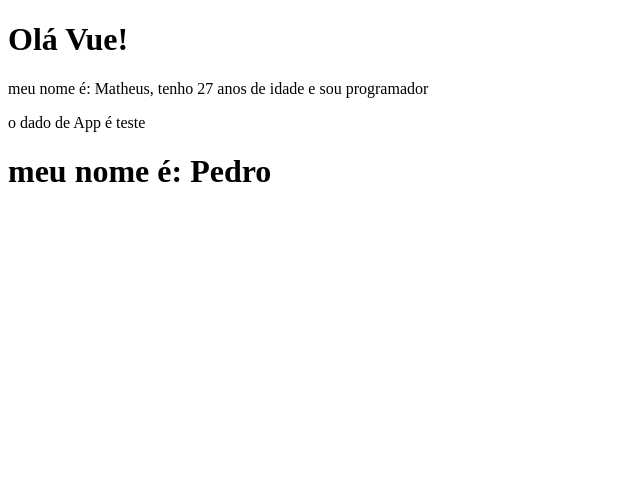
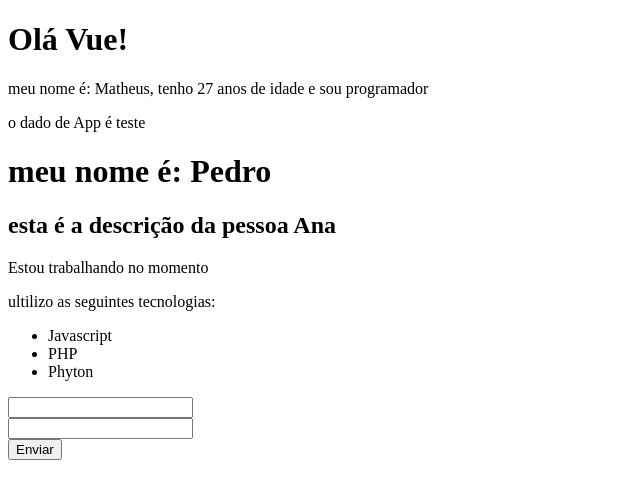
Before and after one commit to guilopes2020/curso-vue3, a Vue app: page / in a window 1280 px wide. Shown: the top 498 px of the page, without its empty margins (0-640 px from the left). Built offline with nearby package versions, Linux system fonts and the light colour scheme.

Commit message:
feat: :sparkles: make-component-hierarchy

```diff
--- a/src/App.vue
+++ b/src/App.vue
@@ -3,18 +3,21 @@
         <PrimeiroComponente />
         <p>o dado de App é {{ testando }}</p>
         <LifeCycle />
+        <Pessoa />
     </div>
 </template>
 
 <script>
     import PrimeiroComponente from './components/PrimeiroComponente.vue'
     import LifeCycle from './components/LifeCycle.vue';
+    import Pessoa from './components/Pessoa.vue';
 
     export default {
         name: 'App',
         components: {
             PrimeiroComponente,
-            LifeCycle
+            LifeCycle,
+            Pessoa
         },
         data() {
             return {
--- /dev/null
+++ b/src/components/Form.vue
@@ -0,0 +1,27 @@
+<template>
+    <div>
+        <form action="">
+            <div>
+                <InputText />
+            </div>
+            <div>
+                <InputText />
+            </div>
+            <div>
+                <Submit />
+            </div>
+        </form>
+    </div>
+</template>
+
+<script>
+import InputText from './form/InputText.vue'
+import Submit from './form/Submit.vue'
+    export default {
+        name: 'Form',
+        components: {
+            InputText,
+            Submit
+        }
+    }
+</script>
--- /dev/null
+++ b/src/components/Info.vue
@@ -0,0 +1,22 @@
+<template>
+    <div>
+        <p>Estou trabalhando no momento</p>
+        <p>ultilizo as seguintes tecnologias:</p>
+        <ul>
+            <li>Javascript</li>
+            <li>PHP</li>
+            <li>Phyton</li>
+        </ul>
+    </div>
+</template>
+
+<script>
+    export default {
+        name: 'Info',
+        data() {
+            return {
+
+            }
+        }
+    }
+</script>
--- /dev/null
+++ b/src/components/Pessoa.vue
@@ -0,0 +1,25 @@
+<template>
+    <div>
+        <h2>esta é a descrição da pessoa {{ nome }}</h2>
+        <Info />
+        <Form />
+    </div>
+</template>
+
+<script>
+import Info from './Info'
+import Form from './Form.vue';
+    export default {
+        name: 'Pessoa',
+        data() {
+            return {
+                nome: 'Ana',
+                description: 'alta e morena'
+            }
+        },
+        components: {
+            Info,
+            Form
+        }
+    }
+</script>
--- /dev/null
+++ b/src/components/form/InputText.vue
@@ -0,0 +1,11 @@
+<template>
+    <div>
+        <input type="text">
+    </div>
+</template>
+
+<script>
+    export default {
+        name: 'InputText'
+    }
+</script>
--- /dev/null
+++ b/src/components/form/Submit.vue
@@ -0,0 +1,11 @@
+<template>
+    <div>
+        <input type="submit" value="Enviar">
+    </div>
+</template>
+
+<script>
+    export default {
+        name: 'Submit'
+    }
+</script>
```
